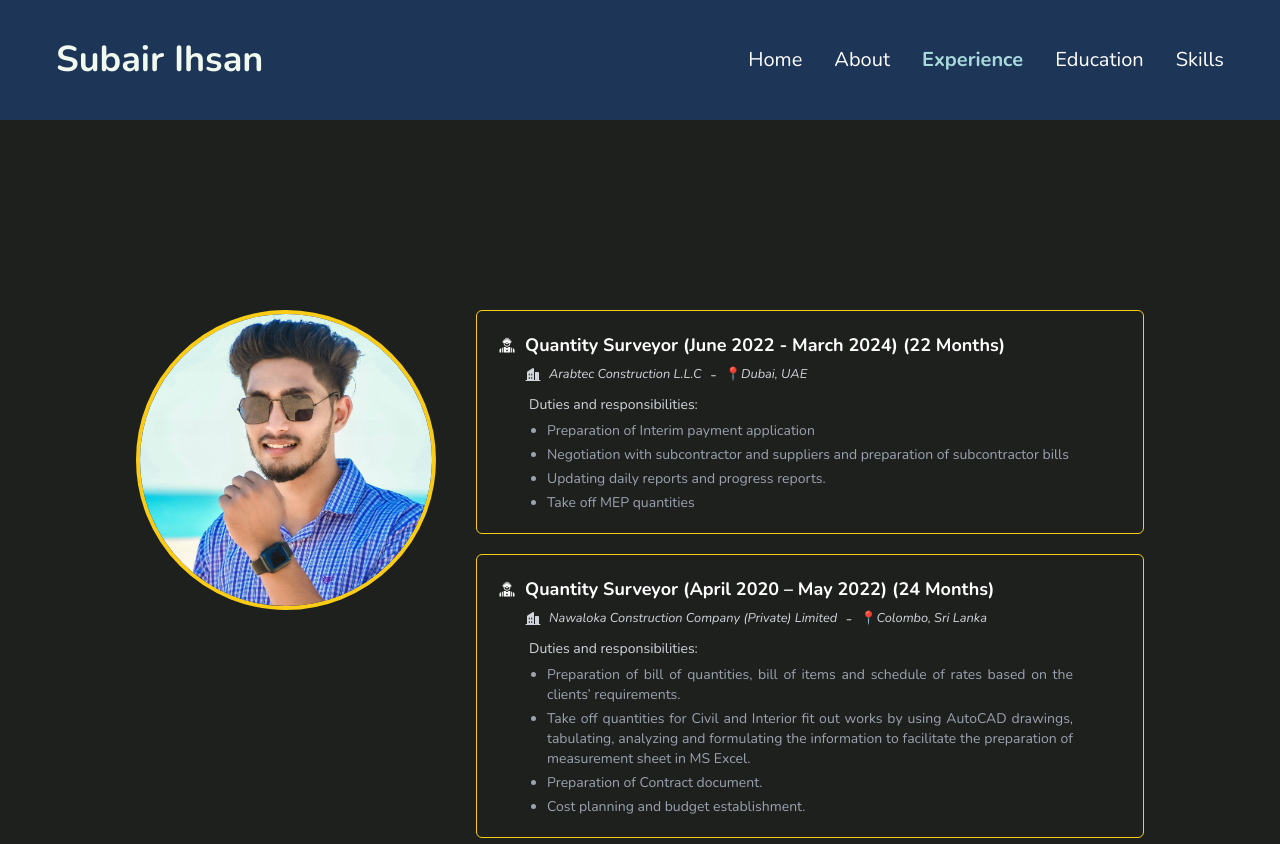
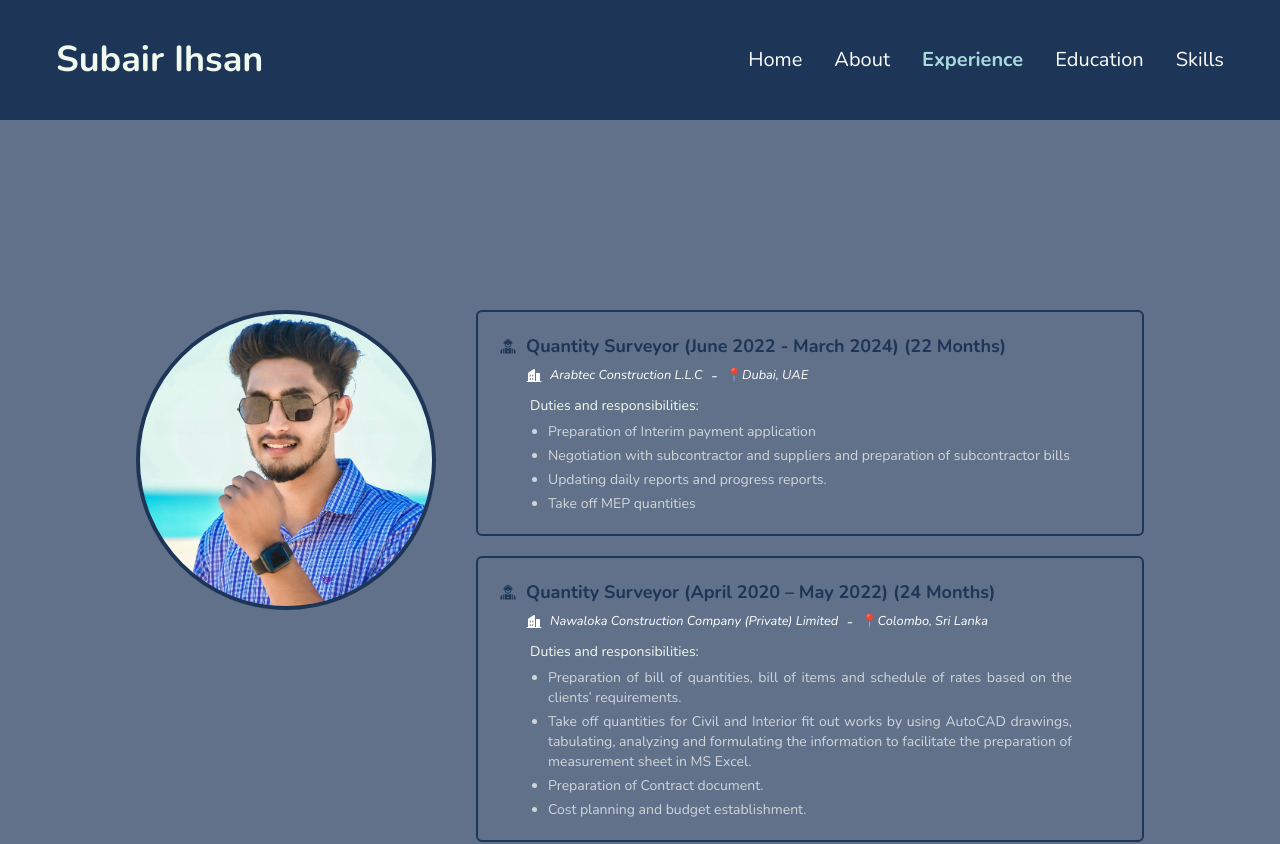
Before and after one commit to Mushkir/ihsan-portfolio, a React (Vite) app: page /experience in a window 1280 px wide. Shown: the top 844 px of the page. Built offline with nearby package versions, Linux system fonts and the light colour scheme.

Commit message:
fix: fixed experience section

```diff
--- a/src/components/TheListItems.jsx
+++ b/src/components/TheListItems.jsx
@@ -9,8 +9,8 @@ const TheListItems = ({
   countryName,
 }) => {
   return (
-    <div className="border rounded-md p-2 sm:p-5 border-yellow-400 mb-5">
-      <h3 className="text-white text-lg flex sm:items-center gap-x-2">
+    <div className="border-2 rounded-md p-2 sm:p-5 border-blue_100 mb-5">
+      <h3 className="text-blue_100 text-lg flex sm:items-center gap-x-2">
         <div>
           <svg
             xmlns="http://www.w3.org/2000/svg"
@@ -39,7 +39,7 @@ const TheListItems = ({
 
       <div>
         {/* Company Name div */}
-        <div className="flex sm:items-center gap-2 px-1 sm:px-7 mt-1 italic text-gray-300">
+        <div className="flex sm:items-center gap-2 px-1 sm:px-7 mt-1 italic text-white">
           <PiBuildingsFill />
           <div className="flex flex-wrap items-center">
             <small>{companyName}</small>
@@ -52,12 +52,12 @@ const TheListItems = ({
           </div>
         </div>
 
-        <span className="px-1 sm:px-8 text-gray-300 text-sm mt-2 mb-1.5 block">
+        <span className="px-1 sm:px-8 text-bone_white text-sm mt-2 mb-1.5 block">
           Duties and responsibilities:
         </span>
         <ul className="pl-6 pr-2 sm:px-[50px] space-y-1 text-justify">
           {dutiesAndResp.map((resp, index) => (
-            <li key={index} className="text-sm text-gray-400 list-disc">
+            <li key={index} className="text-sm text-gray-300 list-disc">
               {resp}
             </li>
           ))}
--- a/src/pages/TheExperiencePage.jsx
+++ b/src/pages/TheExperiencePage.jsx
@@ -2,11 +2,11 @@ import TheListItems from "../components/TheListItems";
 
 const TheExperiencePage = () => {
   return (
-    <div className="font-nunito bg-primary-black max-w-[1500px] px-2 sm:px-14 py-8 flex sm:pt-[80px] lg:pt-[150px] xl:pt-[190px]">
+    <div className="font-nunito bg-sky_blue max-w-[1500px] px-1.5 sm:px-14 py-8 flex sm:pt-[80px] lg:pt-[150px] xl:pt-[190px]">
       {/* Hero img */}
       <div className="lg:flex justify-center gap-x-10 items-start mb-10 md:mb-0 lg:mx-20">
         <img
-          className="w-[200px] h-[200px] mx-auto md:w-[300px] md:h-[300px] rounded-full border-4 border-yellow-400 object-cover object-center mb-5 lg:mb-0"
+          className="w-[200px] h-[200px] mx-auto md:w-[300px] md:h-[300px] rounded-full border-4 border-blue_100 object-cover object-center mb-5 lg:mb-0"
           src="/ihsan_profile_1.JPG"
           alt="Ihsan Momz image"
         />
```
